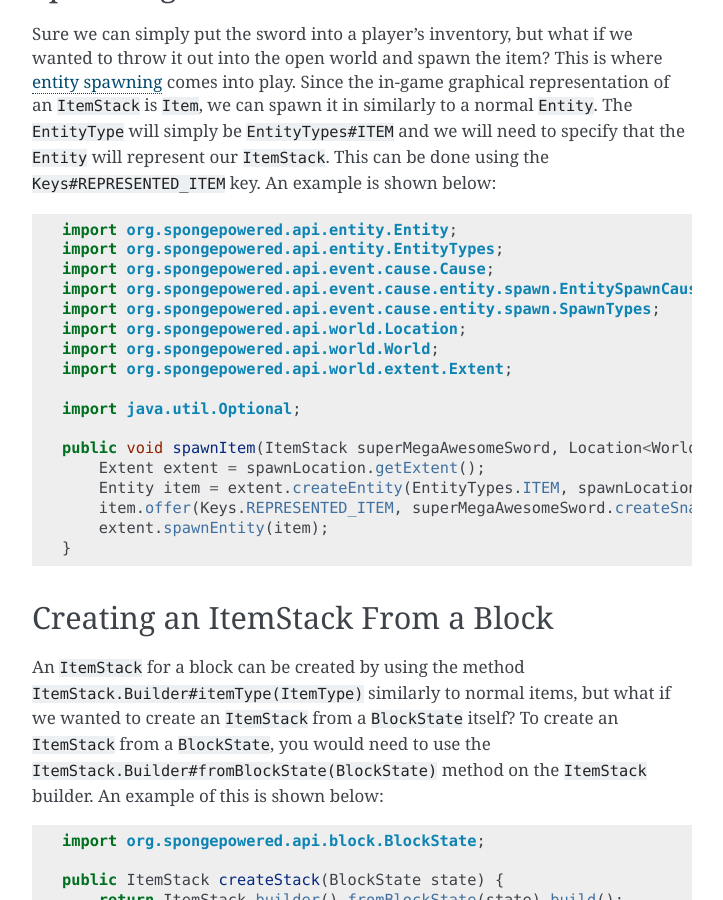
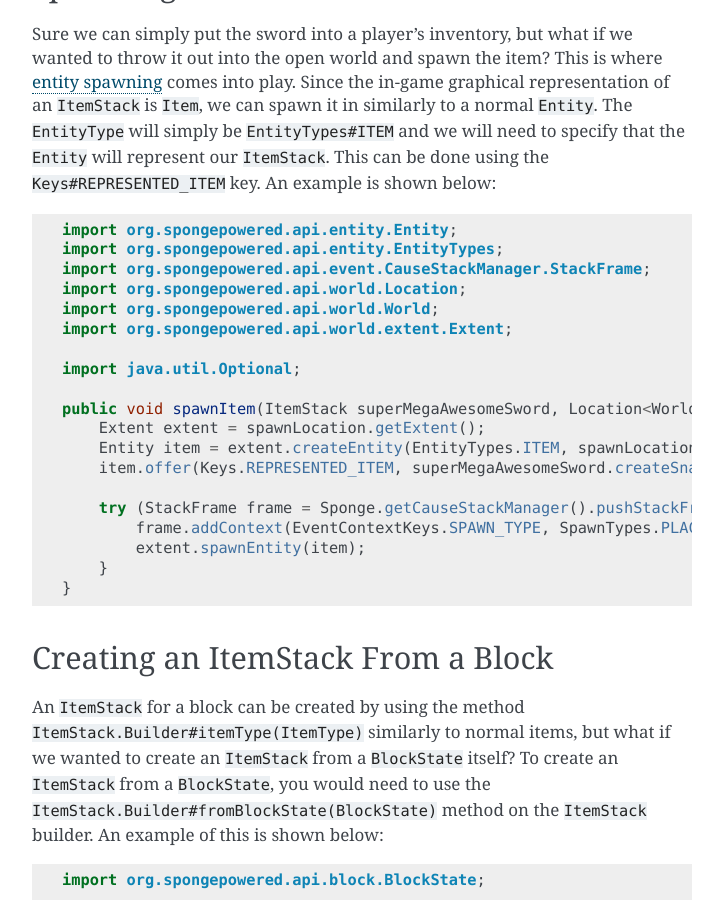
Before and after one commit to SpongePowered/SpongeDocs, a Sphinx documentation site: the page built from source/plugin/items/creating.rst, in a window 1280 px wide and 900 px high, scrolled down 1697 px. Shown: the whole window, without its empty margins (388-1111 px from the left). Built offline with Sphinx 7.4.7, drawn with Linux system fonts in a browser that asks for light colours; pages that are not in the unit, such as notebooks, are missing from menus; cross-references to code outside the pages are shown as plain code.

Commit message:
Cause item creation

```diff
--- a/source/plugin/items/creating.rst
+++ b/source/plugin/items/creating.rst
@@ -96,9 +96,7 @@ An example is shown below:
 
     import org.spongepowered.api.entity.Entity;
     import org.spongepowered.api.entity.EntityTypes;
-    import org.spongepowered.api.event.cause.Cause;
-    import org.spongepowered.api.event.cause.entity.spawn.EntitySpawnCause;
-    import org.spongepowered.api.event.cause.entity.spawn.SpawnTypes;
+    import org.spongepowered.api.event.CauseStackManager.StackFrame;
     import org.spongepowered.api.world.Location;
     import org.spongepowered.api.world.World;
     import org.spongepowered.api.world.extent.Extent;
@@ -109,7 +107,11 @@ An example is shown below:
         Extent extent = spawnLocation.getExtent();
         Entity item = extent.createEntity(EntityTypes.ITEM, spawnLocation.getPosition());
         item.offer(Keys.REPRESENTED_ITEM, superMegaAwesomeSword.createSnapshot());
-        extent.spawnEntity(item);
+
+        try (StackFrame frame = Sponge.getCauseStackManager().pushStackFrame()) {
+            frame.addContext(EventContextKeys.SPAWN_TYPE, SpawnTypes.PLACEMENT);
+            extent.spawnEntity(item);
+        }
     }
 
 Creating an ItemStack From a Block
```
